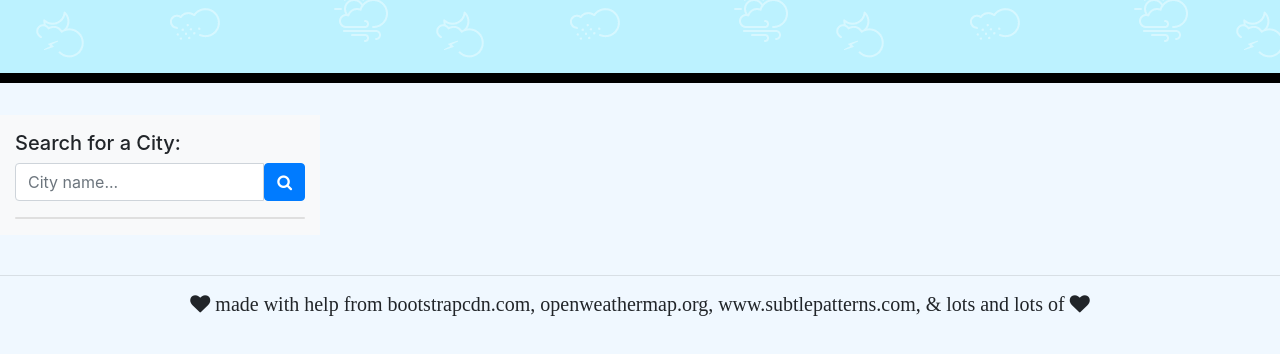
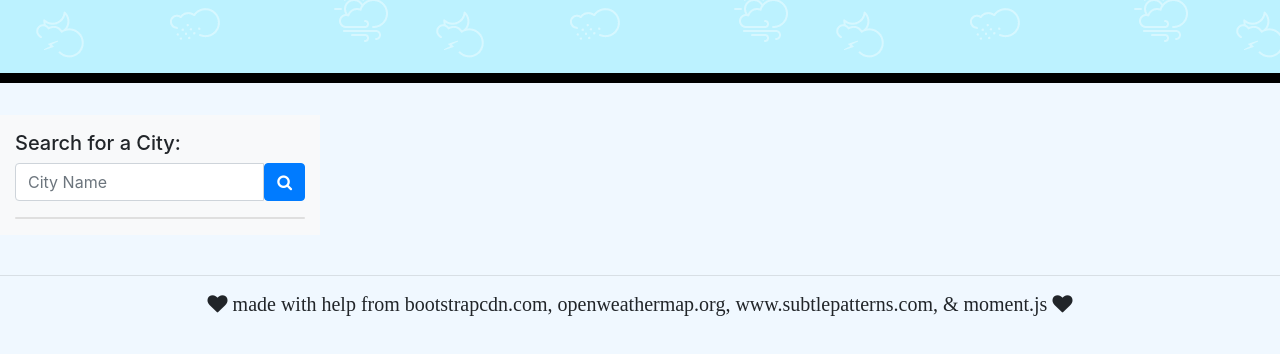
Before and after one commit to jessicablank/weather-dashboard, a plain HTML site: page index.html in a window 1280 px wide. Shown: the part 176-530 px from the top of the page. Drawn offline with nearby package versions, Linux system fonts and the light colour scheme.

Commit message:
adding screenshots

```diff
--- a/index.html
+++ b/index.html
@@ -34,7 +34,7 @@
 
                 <!-- Start input group -->
                 <div class="input-group mb-3">
-                    <input id="searchTerm" type="text" class="form-control" placeholder="City name..." class="input-group-append">
+                    <input id="searchTerm" type="text" class="form-control" placeholder="City Name" class="input-group-append">
                     <button id="searchBtn" class="btn btn-primary" type="button" id="button-addon2"><i class="fa fa-search"></i></button>
                 </div>
                 <!-- End input group -->
@@ -81,8 +81,7 @@
             <hr />
             <h5 class="text-center">
                 <small <i class="fa fa-heart"></i>
-                    made with help from bootstrapcdn.com, openweathermap.org, www.subtlepatterns.com, & lots
-                    and lots of
+                    made with help from bootstrapcdn.com, openweathermap.org, www.subtlepatterns.com, & moment.js
                     <i class="fa fa-heart"></i>
                 </small>
             </h5>
```
Also changed, not shown: assets/pictures/OpenWeather.PNG (deleted), assets/pictures/after search screenshot.PNG (added), assets/pictures/opening page screenshot.PNG (added).
